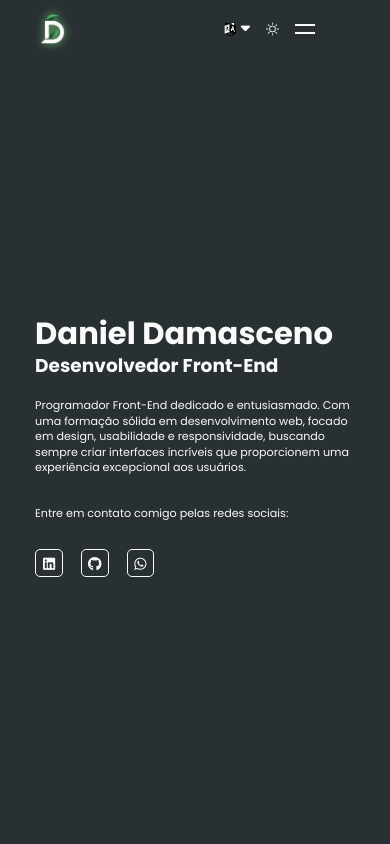
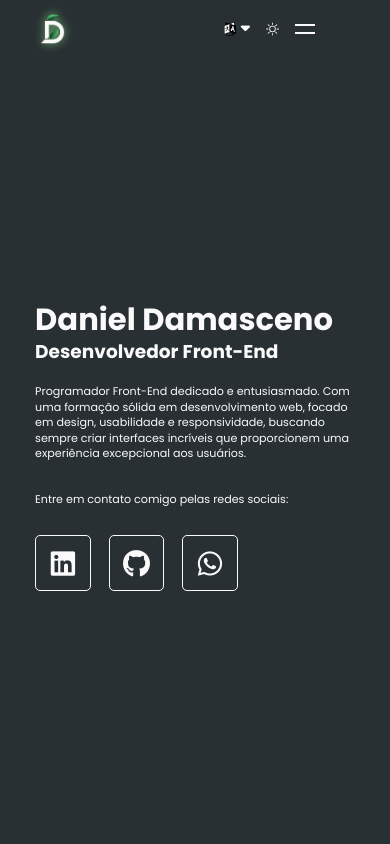
Before and after one commit to Daniel-Damasceno/Portifolio, a website built with webpack: page src/index.html in a window 390 px wide. Shown: the top 844 px of the page. Built offline with nearby package versions, Linux system fonts and the light colour scheme; no server answers.

Commit message:
Otimização do mediaQuery dos link de contato da Homepage.

```diff
--- a/src/styles/components/home.css
+++ b/src/styles/components/home.css
@@ -71,10 +71,4 @@ section#home {
   .home-section p {
     font-size: 1.2rem;
   }
-
-  .social-contact a {
-    width: 3rem;
-    height: 3rem;
-    font-size: 1.5rem;
-  }
 }
```
